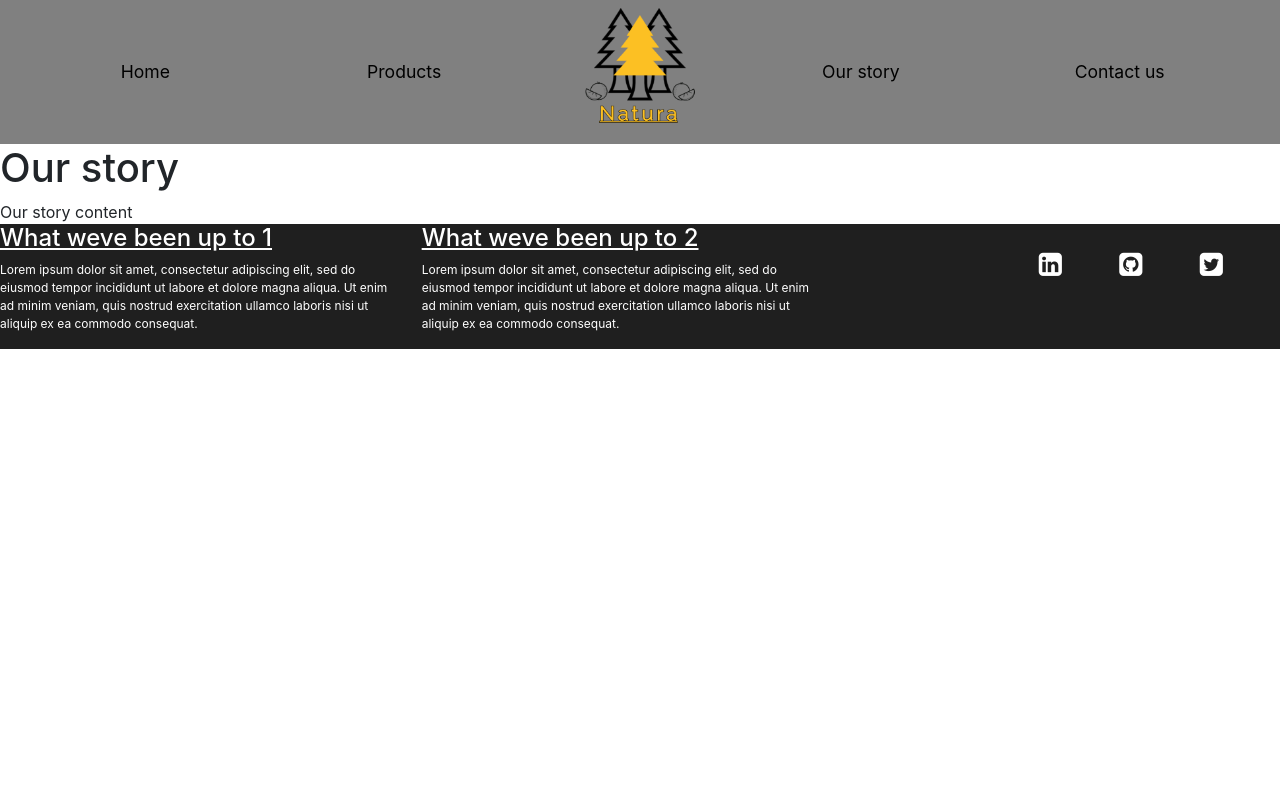
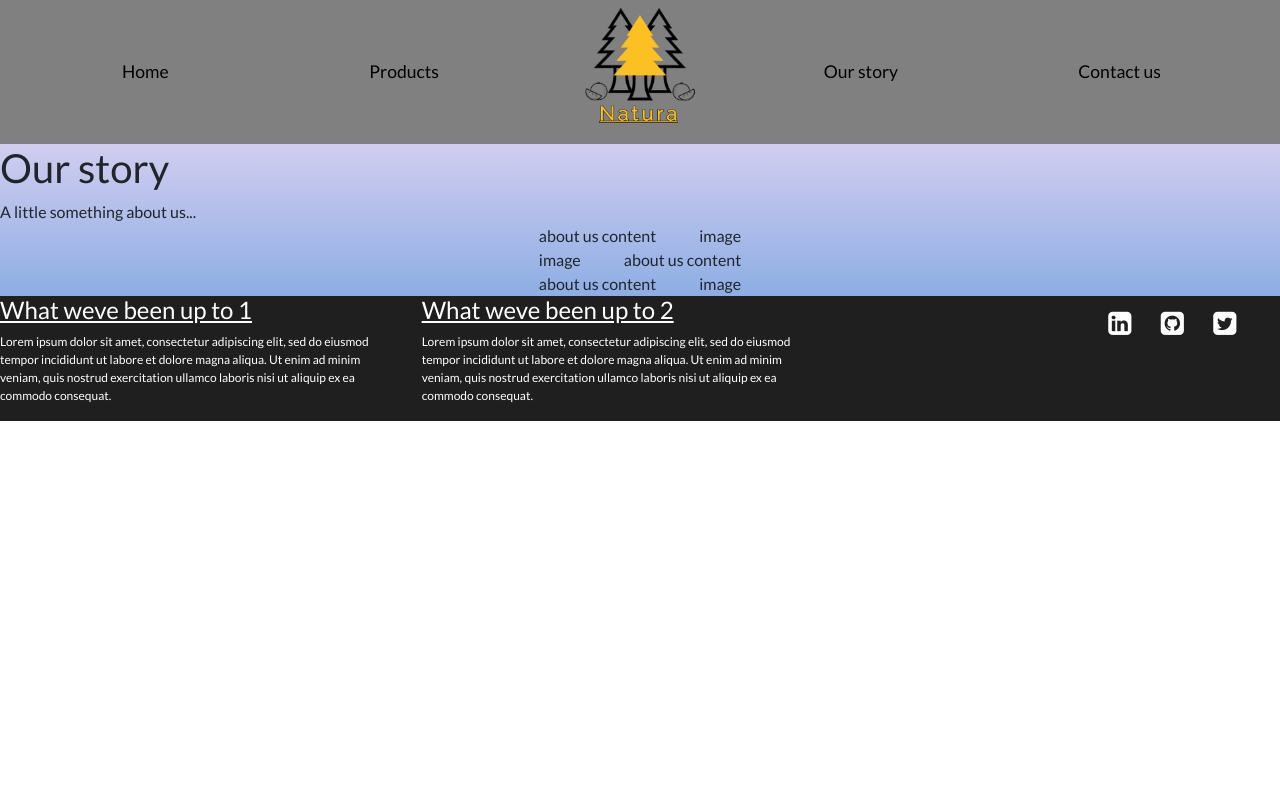
Before and after one commit to tgarratt/cider-multipage, a Django app: page /our_story in a window 1280 px wide. Run offline with Django 3.2, Linux system fonts and the light colour scheme; some libraries are stand-ins or nearby versions.

Commit message:
product page updated, x axis scroll added

```diff
--- a/static/css/main.css
+++ b/static/css/main.css
@@ -1,3 +1,7 @@
+body {
+    font-family: 'Lato', sans-serif;
+}
+
 /*HOMEPAGE*/
 
 .homepage {
@@ -54,7 +58,28 @@
   transform: scaleX(1);
 }
 
+/*CONTENT PAGE*/
+
+.content-page {
+    background-image: linear-gradient(#D1CDF0, #8DAEE4);
+    width: 100%;
+}
+
+.our-story-piece {
+    display: inline;
+    padding: 20px;
+}
+
+.our-story {
+    text-align: center;
+}
+
 /*features FOR HOMEPAGE*/
+
+.title-featured {
+    text-align: center;
+
+}
 
 .homepage-featured {
     background-image: linear-gradient(#D1CDF0, #8DAEE4);
@@ -63,7 +88,7 @@
     left:29%;
     margin-top: -50px;
     margin-left: -50px;
-    width: 50%;
+    width: 48%;
     text-align: center;
     border-radius: 25px;
     border-bottom: 10px;
@@ -170,12 +195,57 @@
   transform: scaleX(1);
 }
 
+/*PRODUCT PAGE*/
+
+.product-category {
+    text-align: center;
+    padding: 40px;
+    overflow-y: hidden;
+    overflow-x: auto;
+    width: 70%;
+    margin-left: 15%;
+    margin-right: 15%;
+    white-space: nowrap;
+}
+
+.product{
+    display: inline-block;
+    padding-left: 100px;
+    padding-right: 100px;
+    width: 200px;
+    height: 300px;
+}
+
+/*SCROLLBAR*/
+
+/* width */
+::-webkit-scrollbar {
+  width: 10px;
+}
+
+/* Track */
+::-webkit-scrollbar-track {
+  background: #f1f1f1;
+}
+
+/* Handle */
+::-webkit-scrollbar-thumb {
+  background: grey;
+}
+
+/* Handle on hover */
+::-webkit-scrollbar-thumb:hover {
+  background: #555;
+}
+
+
 /*FOOTER*/
 
 .footer {
     font-size: 0.75em;
     background-color: #1F1F1F;
     color: #ffff;
+    position: relative;
 }
 
 .footer-list-ul {
@@ -186,10 +256,10 @@
 .footer-list-li {
     display: inline-block;
     font-size: 2.25em;
-    margin-top: 1em;
-    margin-bottom: 1em;
-    margin-left: 1em;
-    margin-right: 1em;
+    margin-top: 0.5em;
+    margin-bottom: 0.5em;
+    margin-left: 0.5em;
+    margin-right: 0.5em;
 }
 
 .footer-list-li:hover {
@@ -197,7 +267,7 @@
     transition: 0.3s;
 }
 
-footer-news {
+footer-text {
     font-size: 1em;
 }
 
--- a/templates/base.html
+++ b/templates/base.html
@@ -2,8 +2,10 @@
 <html>
 
 <head>
+    <meta charset="utf-8">
     <link rel="stylesheet" href="https://stackpath.bootstrapcdn.com/bootstrap/4.4.1/css/bootstrap.min.css" integrity="sha384-Vkoo8x4CGsO3+Hhxv8T/Q5PaXtkKtu6ug5TOeNV6gBiFeWPGFN9MuhOf23Q9Ifjh" crossorigin="anonymous">
     <link href="https://stackpath.bootstrapcdn.com/font-awesome/4.7.0/css/font-awesome.min.css" rel="stylesheet" integrity="sha384-wvfXpqpZZVQGK6TAh5PVlGOfQNHSoD2xbE+QkPxCAFlNEevoEH3Sl0sibVcOQVnN" crossorigin="anonymous">
+    <link href="https://fonts.googleapis.com/css2?family=Lato&display=swap" rel="stylesheet">
     <link rel="stylesheet" href="{%static 'css/main.css'%}">
     <title>
     	{%block title%}
@@ -39,13 +41,18 @@
         </div>
     </nav>
 
+<div class="content-page">
     <h1>
         {%block heading%}
         {%endblock%}
     </h1>
 
+    <div>
         {%block content%}
         {%endblock%}
+    </div>
+
+</div>
 
 <div>
     <footer class="footer">
--- a/templates/our_story.html
+++ b/templates/our_story.html
@@ -9,5 +9,29 @@ Our story
 {%endblock%}
 
 {%block content%}
-    <div>Our story content</div>
+    <div>
+
+        <div>
+            A little something about us...
+        </div>
+
+        <div class="our-story">
+            <div>
+                <div  class="our-story-piece">about us content</div>
+                <div  class="our-story-piece">image</div>
+            </div>
+
+            <div>
+                <div  class="our-story-piece">image</div>
+                <div  class="our-story-piece">about us content</div>
+            </div>
+
+            <div>
+                <div  class="our-story-piece">about us content</div>
+                <div  class="our-story-piece">image</div>
+            </div>
+
+        </div>
+
+    </div>
 {%endblock%}
```
Also changed, not shown: templates/home.html (+10 -11 lines), templates/products.html (+99 -1 lines). Lines whose indentation alone changed are shown as unchanged.
